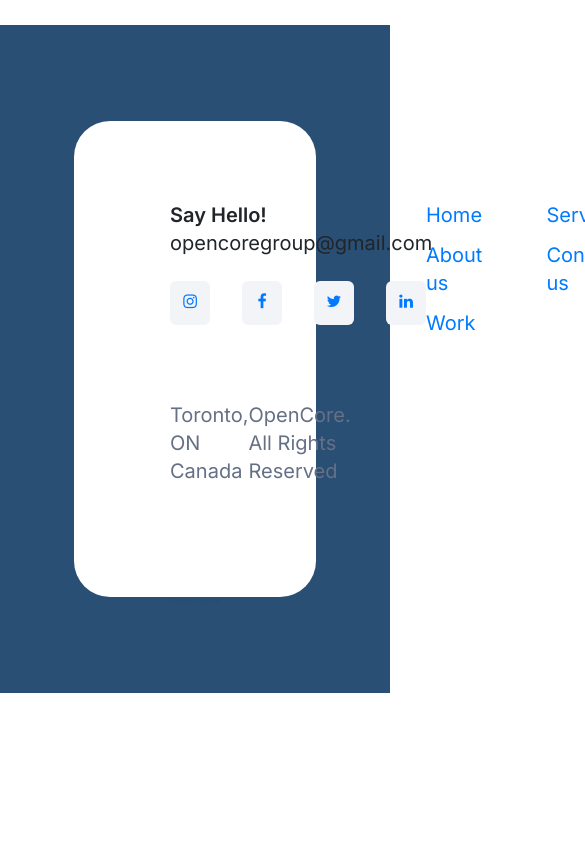
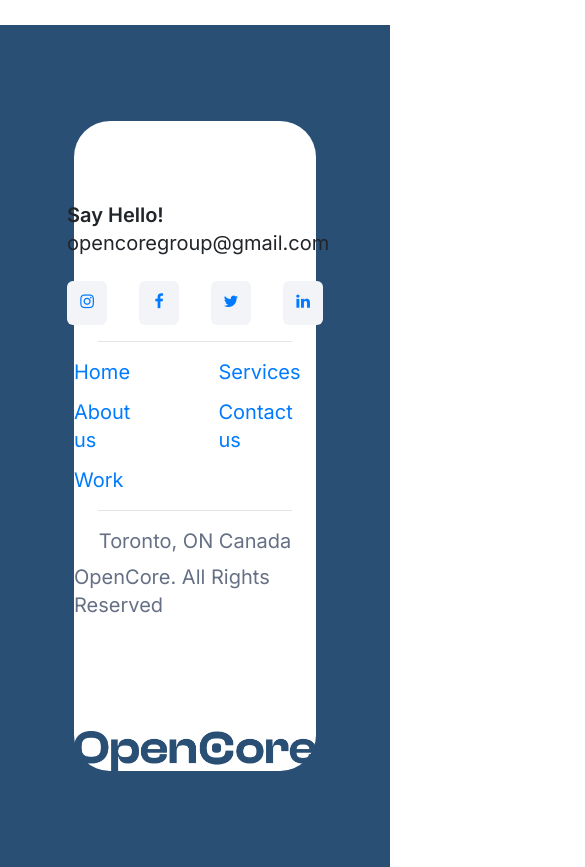
Before and after one commit to josephjackson0811/open-core, a Next.js app: page / in a window 390 px wide. Shown: the part 2780-3647 px from the top of the page, 585 px wide, since content can reach past the window. Before the commit the page ends 3473 px from the top, so only its background shows below. Built offline with nearby package versions, Linux system fonts and the light colour scheme.

Commit message:
footer responsive

```diff
--- a/app/page.tsx
+++ b/app/page.tsx
@@ -22,6 +22,7 @@
   Paper,
   Popper,
 } from "@mui/material";
+import { log } from "console";
 import React, { useRef } from "react";
 import { useEffect, useState } from "react";
 
@@ -62,10 +63,6 @@
   const anchorRef = React.useRef<HTMLDivElement>(null);
   const [selectedIndex, setSelectedIndex] = React.useState(1);
 
-  const handleClick = () => {
-    console.info(`You clicked ${options[selectedIndex]}`);
-  };
-
   const handleMenuItemClick = (
     event: React.MouseEvent<HTMLLIElement, MouseEvent>,
     index: number
@@ -96,7 +93,7 @@
         ref={anchorRef}
         aria-label="Button group with a nested menu"
       >
-        <Button onClick={handleClick}>{options[selectedIndex]}</Button>
+        <Button>{options[selectedIndex]}</Button>
         <Button
           size="small"
           aria-controls={open ? "split-button-menu" : undefined}
@@ -150,11 +147,12 @@
 };
 
 export default function Home() {
-  const [width, setWidth] = useState(1444);
   const [isMobile, setIsMobile] = useState(false);
   const [isTablet, setIsTablet] = useState(false);
   const [imageHeight, setImageHeight] = useState(100);
+  const [logoHeight, setLogoHeight] = useState(100);
   const imgRef = useRef<HTMLImageElement>(null);
+  const logoRef = useRef<HTMLImageElement>(null);
 
   const buttonLables = [
     "All Resources",
@@ -166,11 +164,11 @@
 
   useEffect(() => {
     const handleWidth = () => {
-      console.log(innerHeight, innerWidth);
-      setWidth(innerWidth);
       setIsMobile(innerWidth <= 820);
       setIsTablet(innerWidth <= 1137);
       setImageHeight(imgRef.current?.height as number);
+      setLogoHeight(logoRef.current?.height as number);
+      console.log(logoHeight);
     };
     handleWidth();
     window.addEventListener("resize", handleWidth);
@@ -424,14 +422,27 @@
         </div>
       </div>
       <div className="w-full px-[74px] py-24 bg-[#294F74]">
-        <div className="w-full px-24 pt-20 rounded-[36px] bg-white flex flex-col justify-between gap-28">
-          <div className="flex flex-col gap-16">
-            <div className="flex justify-between">
+        <div
+          className={
+            "w-full pt-20 rounded-[36px] bg-white flex flex-col justify-between gap-28" +
+            (isTablet ? "" : " px-24")
+          }
+        >
+          <div className="flex flex-col">
+            <div
+              className={
+                "flex" +
+                (isTablet
+                  ? " flex-col items-center"
+                  : " justify-between gap-16")
+              }
+            >
               <div className="w-64 flex gap-6 flex-col">
                 <div>
                   <div className=" font-semibold text-xl">Say Hello!</div>
                   <div className=" text-xl">opencoregroup@gmail.com</div>
                 </div>
+
                 <div className=" flex justify-between">
                   <a href="#" className="p-2 rounded-md bg-[#F2F4F7]">
                     <i className="fa fa-instagram w-6 h-6 text-center"></i>
@@ -447,6 +458,7 @@
                   </a>
                 </div>
               </div>
+              {isTablet && <hr className=" text-[#F2F4F7] w-[80%]" />}
               <div className=" flex gap-16 text-xl text-[#475467]">
                 <div className=" flex flex-col gap-3">
                   <a href="#">Home</a>
@@ -458,15 +470,28 @@
                   <a href="#">Contact us</a>
                 </div>
               </div>
+              {isTablet && <hr className=" text-[#F2F4F7] w-[80%]" />}
             </div>
-            <div className="flex justify-between text-[#667085] text-xl">
+
+            <div
+              className={
+                "flex text-[#667085] text-xl" +
+                (isTablet ? " flex-col items-center gap-2" : " justify-between")
+              }
+            >
               <div className="">Toronto, ON Canada</div>
               <div className="">OpenCore. All Rights Reserved</div>
             </div>
           </div>
+
           <div className="flex justify-center">
             <div className=" max-w-[877px]">
-              <img src="logo.png" className="w-full mb-[-30px]" />
+              <img
+                src="logo.png"
+                className={`w-full`}
+                style={{ marginBottom: -logoHeight * 0.22 }}
+                ref={logoRef}
+              />
             </div>
           </div>
         </div>
```
